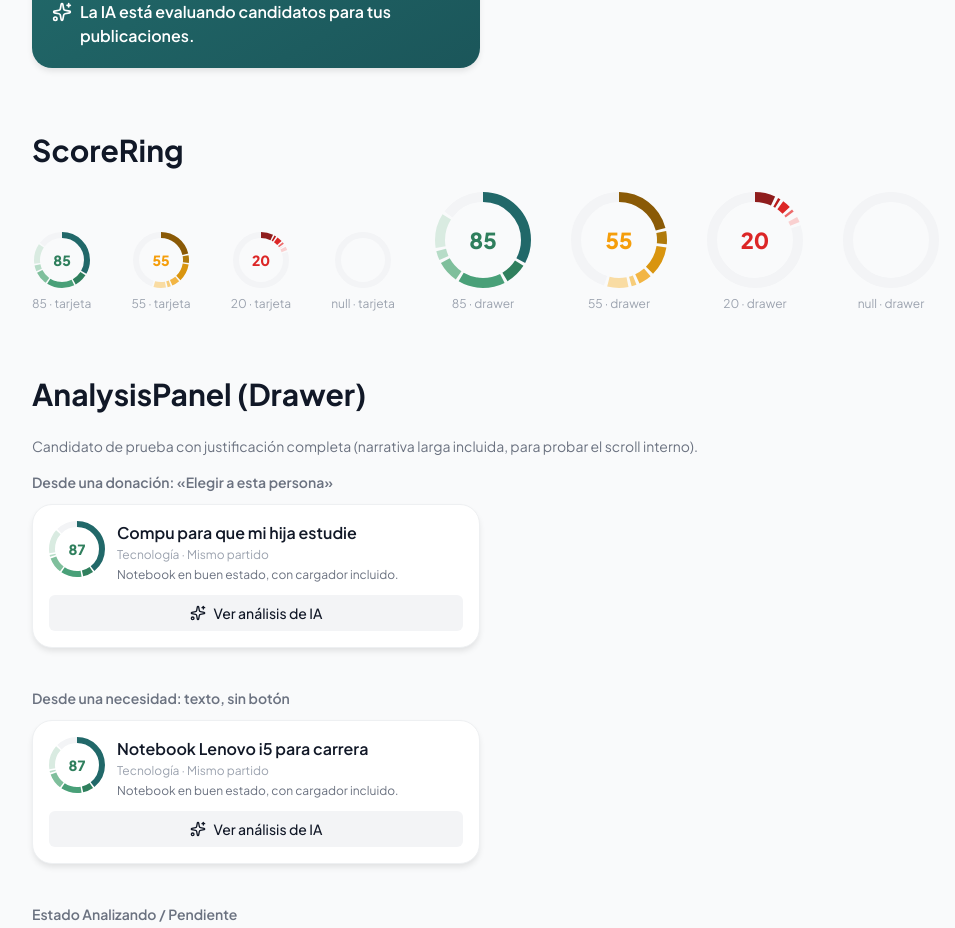
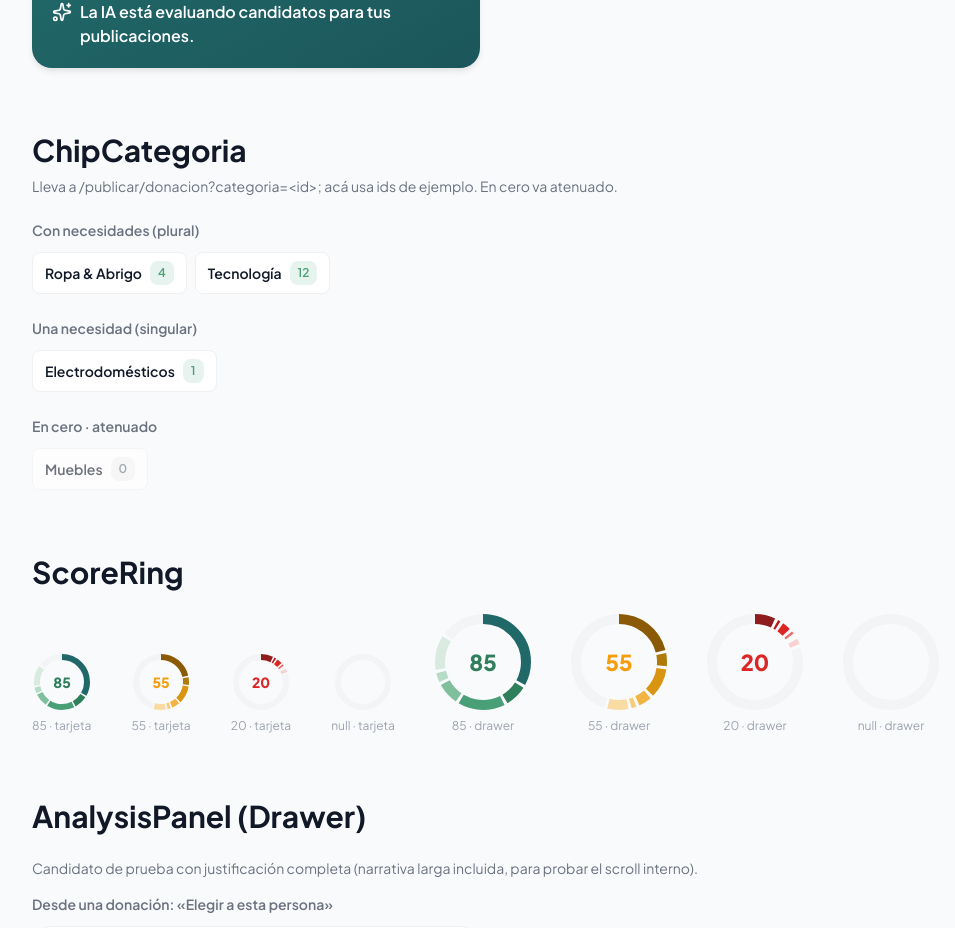
Before and after one commit to vaiven-austral/vaiven-app, a React (Vite) app: page /dev/components in a window 1280 px wide. Shown: the part 2768-3696 px from the top of the page, without its empty margins (32-987 px from the left). Built offline with nearby package versions, Linux system fonts and the light colour scheme; no server answers; the database is empty; the HTML template or start-up script is replaced by a standard one.

Commit message:
SCRUM-150: docs(vitrina): ChipCategoria en /dev/components

```diff
--- a/src/pages/ComponentShowcase.tsx
+++ b/src/pages/ComponentShowcase.tsx
@@ -17,6 +17,7 @@ import { ScoreRing } from '../components/matching/ScoreRing';
 import { CandidateCard } from '../components/matching/CandidateCard';
 import { ConfirmarEleccionModal } from '../components/matching/ConfirmarEleccionModal';
 import { TarjetaMotor } from '../components/matching/TarjetaMotor';
+import { ChipCategoria } from '../components/matching/ChipCategoria';
 import type { Candidate } from '../lib/n8n';
 import type { PublicacionOrigen } from '../lib/eleccion';
 import type { Sugerencia } from '../lib/sugerencias';
@@ -363,6 +364,36 @@ export function ComponentShowcase() {
           </div>
         </section>
 
+        {/* CHIP DE CATEGORÍA (inicio) */}
+        <section className="mb-16">
+          <h2 className="text-3xl font-700 text-tinta mb-2">ChipCategoria</h2>
+          <p className="text-sm text-texto-medio mb-6">
+            Lleva a /publicar/donacion?categoria=&lt;id&gt;; acá usa ids de ejemplo. En cero va atenuado.
+          </p>
+
+          <div className="space-y-6 max-w-md">
+            <div>
+              <p className="text-sm font-600 text-texto-medio mb-3">Con necesidades (plural)</p>
+              <div className="flex flex-wrap gap-2">
+                <ChipCategoria id={1} nombre="Ropa & Abrigo" necesidades={4} />
+                <ChipCategoria id={2} nombre="Tecnología" necesidades={12} />
+              </div>
+            </div>
+            <div>
+              <p className="text-sm font-600 text-texto-medio mb-3">Una necesidad (singular)</p>
+              <div className="flex flex-wrap gap-2">
+                <ChipCategoria id={3} nombre="Electrodomésticos" necesidades={1} />
+              </div>
+            </div>
+            <div>
+              <p className="text-sm font-600 text-texto-medio mb-3">En cero · atenuado</p>
+              <div className="flex flex-wrap gap-2">
+                <ChipCategoria id={4} nombre="Muebles" necesidades={0} />
+              </div>
+            </div>
+          </div>
+        </section>
+
         {/* SCORE RING */}
         <section className="mb-16">
           <h2 className="text-3xl font-700 text-tinta mb-6">ScoreRing</h2>
```
